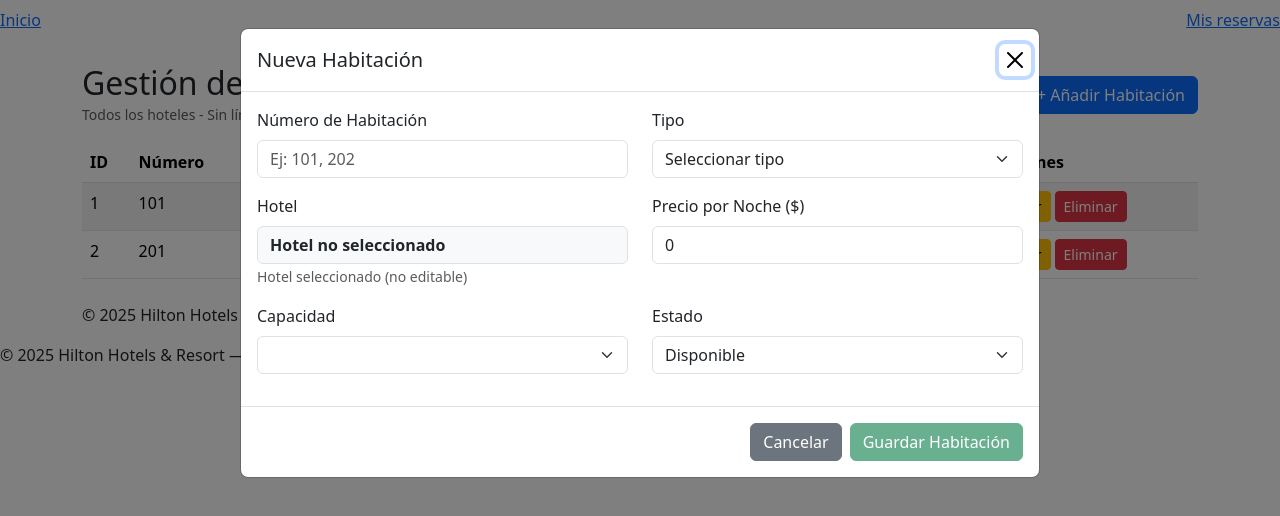
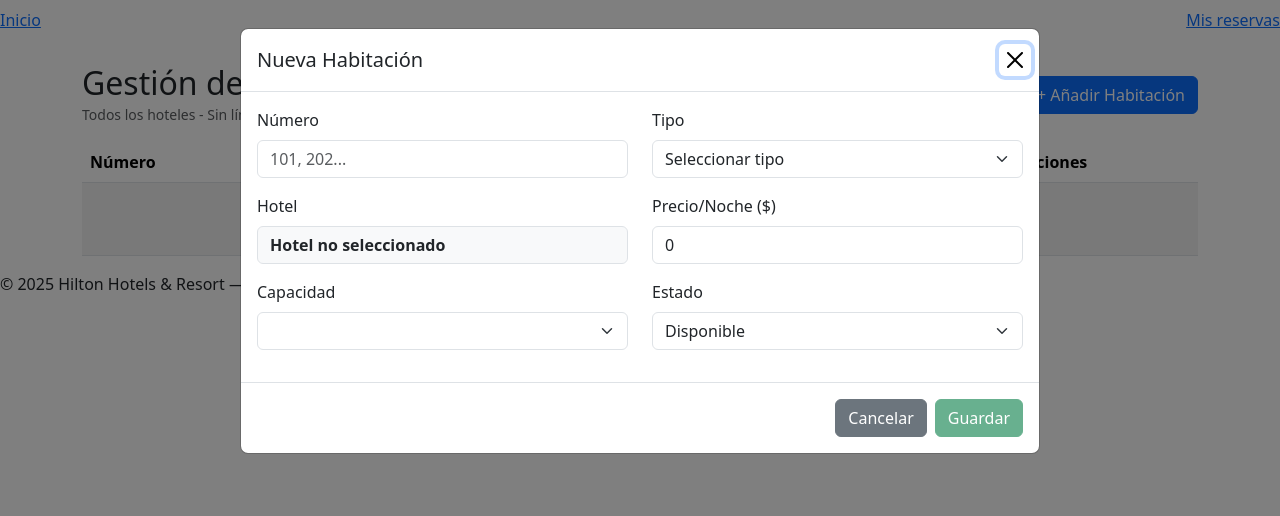
Before and after one commit to Yazuska-Castillo/Proyecto_TecnoWeb, an Angular app: page /admin/habitaciones in a window 1280 px wide. Both pictures are taken after a click on the button "+ Añadir Habitación". Shown: the top 516 px of the page. Built offline with nearby package versions, Linux system fonts and the light colour scheme.

Commit message:
Correcciones de agregacion de habitaciones

```diff
--- a/src/app/components/Admin/gestion-habitaciones/gestion-habitaciones.component.html
+++ b/src/app/components/Admin/gestion-habitaciones/gestion-habitaciones.component.html
@@ -6,14 +6,12 @@
       <h2 class="mb-0">Gestión de Habitaciones</h2>
       <small *ngIf="hotelActual" class="text-muted">
         Hotel: <strong>{{ hotelActual.nombre }}</strong> |
-        Ubicación: {{ hotelActual.ubicacion }} |
-        Categoría: {{ hotelActual.categoria }}★ |
         <span [class]="habilitarAgregar ? 'text-success' : 'text-danger'">
           {{ mensajeHabitacionesRestantes }}
         </span>
       </small>
       <small *ngIf="!hotelActual" class="text-muted">
-        Todos los hoteles - Sin límite de habitaciones
+        Todos los hoteles - Sin límite
       </small>
     </div>
 
@@ -27,8 +25,7 @@
   <!-- Alerta de límite -->
   <div *ngIf="!habilitarAgregar && hotelActual" class="alert alert-warning">
     <i class="bi bi-exclamation-triangle"></i>
-    Has alcanzado el límite de {{ limiteHabitaciones }} habitaciones para {{ hotelActual.nombre }}.
-    Elimina habitaciones existentes para agregar nuevas.
+    Límite de {{ limiteHabitaciones }} habitaciones alcanzado para {{ hotelActual.nombre }}.
   </div>
 
   <!-- Modal para AGREGAR habitación -->
@@ -38,18 +35,16 @@
       <button type="button" class="btn-close" (click)="cancelar()"></button>
     </div>
     <div class="modal-body">
-      <!-- Alert dentro del modal -->
       <div *ngIf="!habilitarAgregar && hotelActual" class="alert alert-danger mb-3">
-        <strong>Límite alcanzado:</strong> No puedes agregar más habitaciones.
-        El límite para {{ hotelActual.nombre }} es de {{ limiteHabitaciones }} habitaciones.
+        Límite de {{ limiteHabitaciones }} habitaciones alcanzado.
       </div>
 
       <form #roomForm="ngForm">
         <div class="row">
           <div class="col-md-6 mb-3">
-            <label class="form-label">Número de Habitación</label>
+            <label class="form-label">Número</label>
             <input type="text" class="form-control" [(ngModel)]="nuevaHabitacion.number"
-                   name="number" required placeholder="Ej: 101, 202">
+                   name="number" required placeholder="101, 202...">
           </div>
           <div class="col-md-6 mb-3">
             <label class="form-label">Tipo</label>
@@ -63,19 +58,17 @@
         </div>
 
         <div class="row">
-          <!-- Hotel fijo -->
           <div class="col-md-6 mb-3">
             <label class="form-label">Hotel</label>
             <div class="form-control bg-light">
               <strong>{{ hotelActual?.nombre || 'Hotel no seleccionado' }}</strong>
             </div>
-            <small class="text-muted">Hotel seleccionado (no editable)</small>
           </div>
 
           <div class="col-md-6 mb-3">
-            <label class="form-label">Precio por Noche ($)</label>
+            <label class="form-label">Precio/Noche ($)</label>
             <input type="number" class="form-control" [(ngModel)]="nuevaHabitacion.pricePerNight"
-                   name="price" required min="1" placeholder="Ej: 120">
+                   name="price" required min="1" placeholder="120">
           </div>
         </div>
 
@@ -83,7 +76,7 @@
           <div class="col-md-6 mb-3">
             <label class="form-label">Capacidad</label>
             <select class="form-select" [(ngModel)]="nuevaHabitacion.capacity" name="capacity" required>
-              <option value="">Seleccionar capacidad</option>
+              <option value="">Seleccionar</option>
               <option value="1">1 persona</option>
               <option value="2">2 personas</option>
               <option value="3">3 personas</option>
@@ -106,7 +99,7 @@
       <button type="button" class="btn btn-success"
               (click)="agregarHabitacion()"
               [disabled]="!roomForm.valid || !habilitarAgregar">
-        Guardar Habitación
+        Guardar
       </button>
     </div>
   </ng-template>
@@ -121,7 +114,7 @@
       <form #editForm="ngForm">
         <div class="row">
           <div class="col-md-6 mb-3">
-            <label class="form-label">Número de Habitación</label>
+            <label class="form-label">Número</label>
             <input type="text" class="form-control" [(ngModel)]="habitacionEditando.number"
                    name="editNumber" required>
           </div>
@@ -141,11 +134,10 @@
             <div class="form-control bg-light">
               <strong>{{ habitacionEditando.hotel }}</strong>
             </div>
-            <small class="text-muted">Hotel (no editable)</small>
           </div>
 
           <div class="col-md-6 mb-3">
-            <label class="form-label">Precio por Noche ($)</label>
+            <label class="form-label">Precio/Noche ($)</label>
             <input type="number" class="form-control" [(ngModel)]="habitacionEditando.pricePerNight"
                    name="editPrice" required min="1">
           </div>
@@ -183,13 +175,12 @@
   </ng-template>
 
   <!-- Tabla de habitaciones -->
+  <div class="table-responsive">
     <table class="table table-striped">
       <thead>
         <tr>
-        <th>ID</th>
           <th>Número</th>
           <th>Tipo</th>
-        <th>Hotel</th>
           <th>Precio/Noche</th>
           <th>Capacidad</th>
           <th>Estado</th>
@@ -198,10 +189,8 @@
       </thead>
       <tbody>
         <tr *ngFor="let room of rooms">
-        <td>{{ room.id }}</td>
           <td>{{ room.number }}</td>
           <td>{{ room.type }}</td>
-        <td>{{ room.hotel }}</td>
           <td>${{ room.pricePerNight }}</td>
           <td>{{ room.capacity }} persona(s)</td>
           <td>
@@ -217,14 +206,11 @@
           </td>
         </tr>
         <tr *ngIf="rooms.length === 0">
-        <td colspan="8" class="text-center text-muted">
-          No hay habitaciones registradas.
+          <td colspan="6" class="text-center text-muted py-4">
+            No hay habitaciones registradas
           </td>
         </tr>
       </tbody>
     </table>
-
-  <footer class="mt-4">
-    <p>© 2025 Hilton Hotels & Resort — Todos los derechos reservados</p>
-  </footer>
   </div>
+</div>
--- a/src/app/components/Admin/gestion-habitaciones/gestion-habitaciones.component.ts
+++ b/src/app/components/Admin/gestion-habitaciones/gestion-habitaciones.component.ts
@@ -1,10 +1,10 @@
 import { Component, OnInit, ViewChild } from '@angular/core';
-import { ActivatedRoute } from '@angular/router'; // ← Agregar esto
+import { ActivatedRoute } from '@angular/router';
 import { NgbModal } from '@ng-bootstrap/ng-bootstrap';
 import { Room } from 'src/app/models/room.model';
 import { RoomsService } from 'src/app/services/room.service';
-import { HotelesService } from 'src/app/services/hoteles.service'; // ← Agregar esto
-import { Hotel } from 'src/app/models/hotel'; //
+import { HotelesService } from 'src/app/services/hoteles.service';
+import { Hotel } from 'src/app/models/hotel';
 
 @Component({
   selector: 'app-gestion-habitaciones',
@@ -19,6 +19,7 @@ export class GestionHabitacionesComponent implements OnInit {
   hotelActual: Hotel | null = null;
   hotelId: number | null = null;
 
+  isAdding: boolean = false;
   habitacionesCreadas: number = 0;
   limiteHabitaciones: number = 0;
   habilitarAgregar: boolean = true;
@@ -51,17 +52,30 @@ export class GestionHabitacionesComponent implements OnInit {
   ) { }
 
   ngOnInit(): void {
-    // PRIMERO: Obtener el hotelId
+    // Una sola suscripción a las habitaciones
+    this.roomsService.getRooms().subscribe(habitaciones => {
+      this.procesarHabitaciones(habitaciones);
+    });
+
+    // Obtener hotelId de la URL
     this.route.queryParams.subscribe(params => {
       this.hotelId = params['hotelId'] ? +params['hotelId'] : null;
-
       if (this.hotelId) {
         this.cargarHotelActual();
       }
+    });
+  }
 
-      // LUEGO: Cargar y filtrar habitaciones
-      this.cargarYFiltrarHabitaciones();
-    });
+  private procesarHabitaciones(todasLasHabitaciones: Room[]): void {
+    if (this.hotelActual) {
+      // Filtrar SOLO habitaciones del hotel actual
+      this.rooms = todasLasHabitaciones.filter(room =>
+        room.hotel === this.hotelActual!.nombre
+      );
+    } else {
+      this.rooms = todasLasHabitaciones;
+    }
+    this.actualizarContador();
   }
 
   private cargarHotelActual(): void {
@@ -71,32 +85,18 @@ export class GestionHabitacionesComponent implements OnInit {
     if (this.hotelActual) {
       this.nuevaHabitacion.hotel = this.hotelActual.nombre;
       this.limiteHabitaciones = this.hotelActual.habitaciones;
-      console.log('Hotel:', this.hotelActual.nombre, 'Límite:', this.limiteHabitaciones);
+
+      // Reprocesar habitaciones con el nuevo filtro
+      this.roomsService.getRooms().subscribe(habitaciones => {
+        this.procesarHabitaciones(habitaciones);
+      });
     }
   }
 
-  private cargarYFiltrarHabitaciones(): void {
-    this.roomsService.getRooms().subscribe(todasLasHabitaciones => {
-      if (this.hotelActual) {
-        // FILTRO EXACTO por nombre del hotel
-        this.rooms = todasLasHabitaciones.filter(room =>
-          room.hotel === this.hotelActual!.nombre
-        );
-        console.log('Habitaciones filtradas:', this.rooms);
-      } else {
-        this.rooms = todasLasHabitaciones;
-      }
-
-      // ACTUALIZAR CONTADOR
-      this.actualizarContadorHabitaciones();
-    });
-  }
-
-  private actualizarContadorHabitaciones(): void {
+  private actualizarContador(): void {
     if (this.hotelActual) {
       this.habitacionesCreadas = this.rooms.length;
       this.habilitarAgregar = this.habitacionesCreadas < this.limiteHabitaciones;
-      console.log(`Contador: ${this.habitacionesCreadas}/${this.limiteHabitaciones}`);
     } else {
       this.habilitarAgregar = true;
     }
@@ -116,35 +116,38 @@ export class GestionHabitacionesComponent implements OnInit {
     }
   }
 
-  // Método para obtener el nombre del hotel (CORREGIDO)
-  public getNombreHotel(): string {
-    return this.hotelActual?.nombre || 'Hotel no encontrado';
-  }
-
-  // === MÉTODOS PARA AGREGAR ===
+  // === MÉTODOS PRINCIPALES ===
   abrirModalAgregar(): void {
     this.modalService.open(this.modalAgregar, { size: 'lg' });
   }
 
   agregarHabitacion(): void {
-    if (this.nuevaHabitacion.number && this.nuevaHabitacion.type && this.habilitarAgregar) {
-      this.roomsService.getRooms().subscribe(todasLasHabitaciones => {
-        const maxId = todasLasHabitaciones.length > 0 ?
-          Math.max(...todasLasHabitaciones.map(r => r.id)) : 0;
+    if (this.isAdding) return;
+
+    if (!this.nuevaHabitacion.number || !this.nuevaHabitacion.type || !this.habilitarAgregar) {
+      return;
+    }
+
+    this.isAdding = true;
+
+    // Calcular ID sin suscripción anidada (EVITA BUCLE)
+    const maxId = this.rooms.length > 0 ?
+      Math.max(...this.rooms.map(r => r.id)) : 0;
 
     this.nuevaHabitacion.id = maxId + 1;
     this.nuevaHabitacion.hotel = this.hotelActual?.nombre || '';
 
+    // Una sola llamada al servicio
     this.roomsService.addRoom({...this.nuevaHabitacion});
+
     this.resetearFormularioAgregar();
     this.modalService.dismissAll();
 
-        // El contador se actualiza automáticamente por la suscripción
-      });
-    }
+    setTimeout(() => {
+      this.isAdding = false;
+    }, 500);
   }
 
-  // === MÉTODOS PARA EDITAR ===
   abrirModalEditar(room: Room): void {
     this.habitacionEditando = { ...room };
     this.modalService.open(this.modalEditar, { size: 'lg' });
@@ -155,6 +158,12 @@ export class GestionHabitacionesComponent implements OnInit {
       this.roomsService.updateRoom(this.habitacionEditando.id, { ...this.habitacionEditando });
       this.resetearFormularioEditar();
       this.modalService.dismissAll();
+    }
+  }
+
+  eliminarHabitacion(id: number): void {
+    if (confirm('¿Estás seguro de que quieres eliminar esta habitación?')) {
+      this.roomsService.deleteRoom(id);
     }
   }
 
@@ -169,7 +178,7 @@ export class GestionHabitacionesComponent implements OnInit {
       id: 0,
       number: '',
       type: '',
-    hotel: this.getNombreHotel(), // Siempre el hotel actual
+      hotel: this.hotelActual?.nombre || '',
       pricePerNight: 0,
       capacity: 0,
       status: 'Disponible'
@@ -188,12 +197,6 @@ export class GestionHabitacionesComponent implements OnInit {
     };
   }
 
-  eliminarHabitacion(id: number): void {
-    if (confirm('¿Estás seguro de que quieres eliminar esta habitación?')) {
-      this.roomsService.deleteRoom(id);
-    }
-  }
-
   getStatusClass(status: string): string {
     switch (status) {
       case 'Disponible': return 'badge bg-success';
--- a/src/app/services/room.service.ts
+++ b/src/app/services/room.service.ts
@@ -8,15 +8,14 @@ import { Room } from '../models/room.model';
 })
 export class RoomsService {
   private storageKey = 'hilton_habitaciones';
-  private rooms$: BehaviorSubject<Room[]>;
+  private roomsSubject: BehaviorSubject<Room[]>;
 
   constructor() {
-    // Inicializar con datos de localStorage o datos por defecto
+    // INICIALIZAR UNA SOLA VEZ
     const datosIniciales = this.cargarDesdeLocalStorage();
-    this.rooms$ = new BehaviorSubject<Room[]>(datosIniciales);
+    this.roomsSubject = new BehaviorSubject<Room[]>(datosIniciales);
   }
 
-  // Cargar datos desde localStorage
   private cargarDesdeLocalStorage(): Room[] {
     try {
       const datosGuardados = localStorage.getItem(this.storageKey);
@@ -27,30 +26,10 @@ export class RoomsService {
       console.error('Error al cargar datos de localStorage:', error);
     }
 
-    // Datos de ejemplo si no hay nada guardado
-    return [
-      {
-        id: 1,
-        number: '101',
-        type: 'Standard',
-        hotel: 'Hilton Arica',
-        pricePerNight: 120,
-        capacity: 2,
-        status: 'Disponible'
-      },
-      {
-        id: 2,
-        number: '201',
-        type: 'Deluxe',
-        hotel: 'Hilton Arica',
-        pricePerNight: 200,
-        capacity: 3,
-        status: 'Disponible'
-      }
-    ];
+    // Datos iniciales mínimos
+    return [];
   }
 
-  // Guardar datos en localStorage
   private guardarEnLocalStorage(rooms: Room[]): void {
     try {
       localStorage.setItem(this.storageKey, JSON.stringify(rooms));
@@ -59,37 +38,40 @@ export class RoomsService {
     }
   }
 
+  // ✅ SOLO UN Observable - no crear nuevos cada vez
   getRooms(): Observable<Room[]> {
-    return this.rooms$.asObservable();
+    return this.roomsSubject.asObservable();
   }
 
   addRoom(room: Room): void {
-    const currentRooms = this.rooms$.value;
+    console.log('=== ADD ROOM CALLED ===');
+    console.log('Room to add:', room);
+
+    const currentRooms = this.roomsSubject.value;
+    console.log('Current rooms before:', currentRooms.length);
+
     const newRooms = [...currentRooms, room];
-    this.rooms$.next(newRooms); // <- Esto debe emitir el nuevo valor
+    console.log('New rooms after:', newRooms.length);
+
+    this.roomsSubject.next(newRooms);
     this.guardarEnLocalStorage(newRooms);
+
+    console.log('=== ADD ROOM COMPLETED ===');
   }
 
   updateRoom(id: number, updatedRoom: Room): void {
-    const currentRooms = this.rooms$.value;
+    const currentRooms = this.roomsSubject.value;
     const updatedRooms = currentRooms.map(room =>
       room.id === id ? updatedRoom : room
     );
-    this.rooms$.next(updatedRooms);
+    this.roomsSubject.next(updatedRooms);
     this.guardarEnLocalStorage(updatedRooms);
   }
 
   deleteRoom(id: number): void {
-    const currentRooms = this.rooms$.value;
+    const currentRooms = this.roomsSubject.value;
     const updatedRooms = currentRooms.filter(room => room.id !== id);
-    this.rooms$.next(updatedRooms); // <- Esto debe emitir el nuevo valor
+    this.roomsSubject.next(updatedRooms);
     this.guardarEnLocalStorage(updatedRooms);
   }
-
-  // Método para verificar qué hay en localStorage (debug)
-  debugLocalStorage(): void {
-    const datos = localStorage.getItem(this.storageKey);
-    console.log('Datos en localStorage:', datos);
-    console.log('Datos en BehaviorSubject:', this.rooms$.value);
-  }
 }
```
Also changed, not shown: src/app/components/Admin/gestion-habitaciones/gestion-habitaciones.component.css (line endings or trailing spaces). Lines whose indentation alone changed are shown as unchanged.
